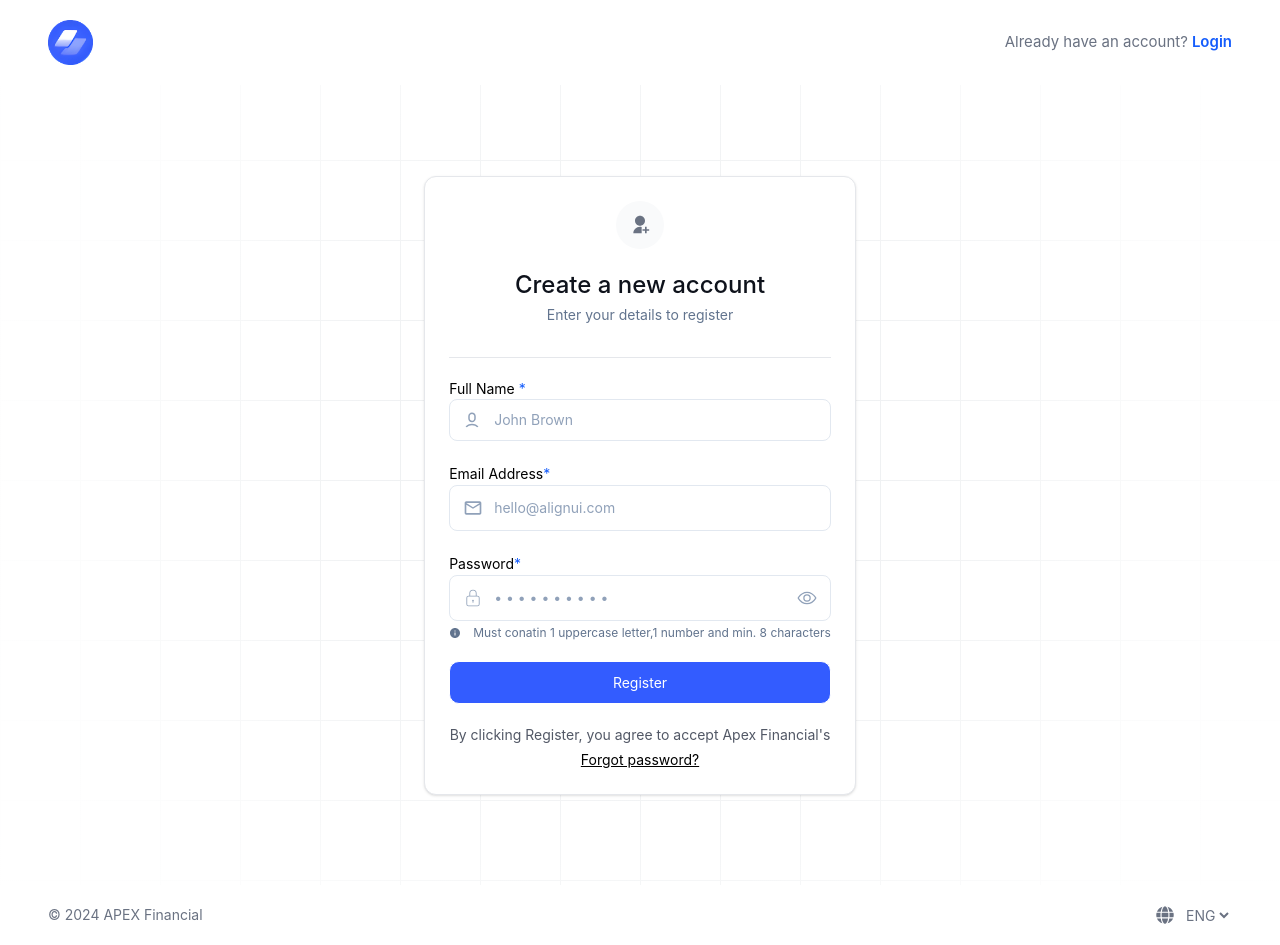
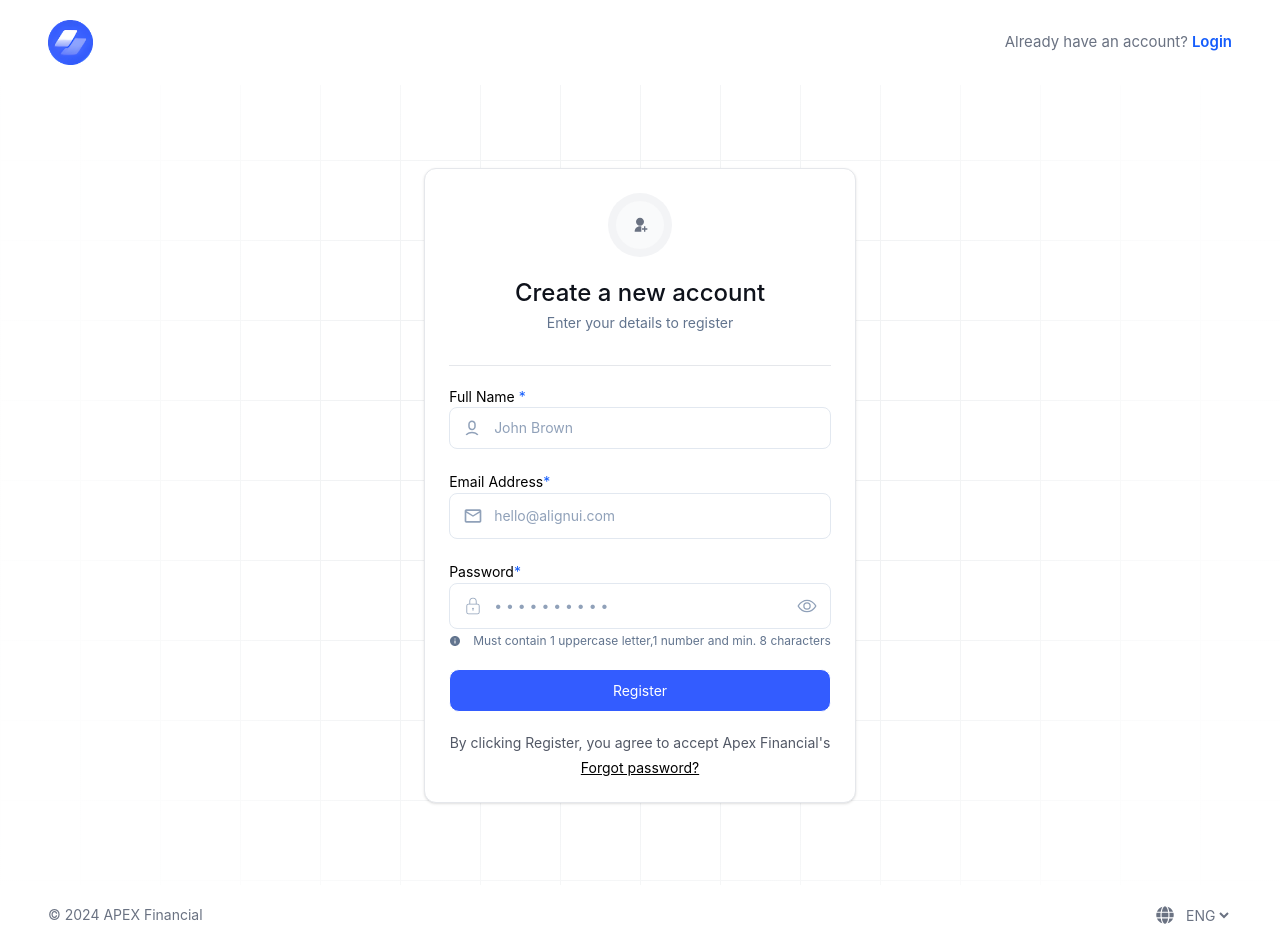
Before and after one commit to dieus-code/apex, a React (Vite) app: page /signup in a window 1280 px wide. Built offline with nearby package versions, Linux system fonts and the light colour scheme.

Commit message:
icon update,verification update

```diff
--- a/src/components/AuthCard.tsx
+++ b/src/components/AuthCard.tsx
@@ -8,11 +8,11 @@ type AuthCardProps = {
 const AuthCard = ({ icon, children }: AuthCardProps) => {
   return (
     <div className="w-full max-w-[440px] rounded-xl border border-gray-200 bg-white p-6 shadow-sm">
-      {/* Icon */}
-      <div className="mx-auto mb-5 flex h-12 w-12 items-center justify-center rounded-full bg-gray-50">
+     <div className=" flex w-16 h-16 mb-5 mx-auto items-center justify-center rounded-full bg-gray-100 p-4">
+      <div className="p-4 mx-auto  flex h-12 w-12 items-center justify-center rounded-full bg-gray-50">
         {icon}
       </div>
-
+</div>
 
 
       {/* Page-specific content */}
--- a/src/components/inputs.tsx
+++ b/src/components/inputs.tsx
@@ -76,7 +76,7 @@ export default function NewInputs(){
 
 
  {/* Password Requirements Checklist Line */}
-        <div  className="text-center flex items-center gap-3 mt-1 text-xs text-slate-500"> <RiInformationFill/><span><p>Must conatin 1 uppercase letter,1 number and min. 8 characters </p ></span></div>
+        <div  className="text-center flex items-center gap-3 mt-1 text-xs text-slate-500"> <RiInformationFill/><span><p>Must contain 1 uppercase letter,1 number and min. 8 characters </p ></span></div>
         </div>
        <Button type="submit">Register</Button>
         {/* terms and conditions */}
@@ -167,7 +167,7 @@ export function ResetInputs(){
        return(
     <>
        {/* header */}
-        <div className="text-center mb-5">
+        <div className="text-center mb-2">
       <h1 className="text-2xl font-medium leading-8 text-center text-[#0E121B]">Reset Password</h1>
       <p className="text-sm text-slate-500 mt-1">Enter your details to reset your password.</p>
     </div>
@@ -257,12 +257,7 @@ const email = "hello@alignui.com"
           </div>
 
           {/* Submit Button */}
-          <button
-            type="submit"
-            className="w-full py-3 px-4 bg-indigo-600 hover:bg-indigo-700 text-white font-medium text-sm rounded-lg shadow-sm hover:shadow-md transition-all duration-150 ease-in-out focus:outline-none focus:ring-2 focus:ring-indigo-500 focus:ring-offset-2"
-          >
-            Submit Code
-          </button>
+            <Button type="submit">Submit code</Button>
         </form>
 
 
@@ -271,7 +266,9 @@ const email = "hello@alignui.com"
           <p className="text-center">
             Experiencing issues receiving the code?{" "}
           </p>
-           <Button type="submit">Submit code</Button>
+         <a href="#" className=" text-black hover:text-indigo-500 transition-colors underline">
+                <p className="text-center text-[14px] mt-1">Resend code</p>
+              </a>
         </div>
         </>
         );
--- a/src/pages/ResetPasswordPage.tsx
+++ b/src/pages/ResetPasswordPage.tsx
@@ -1,4 +1,4 @@
-import { FiLock } from "react-icons/fi";
+import { RiDoorLockFill } from "react-icons/ri";
 import AuthCard from "../components/AuthCard";
 import GridBackground from "../components/GridBackground";
 import Navbar from "../components/Navbar";
@@ -16,7 +16,7 @@ const ResetPasswordPage = () => {
 
       <div className="flex min-h-screen items-center justify-center px-4">
         <AuthCard
-          icon={<FiLock className="h-5 w-5 text-gray-500" />}
+          icon={<RiDoorLockFill className="h-5 w-5 text-gray-500" />}
         >
           <ResetInputs />
         </AuthCard>
```
